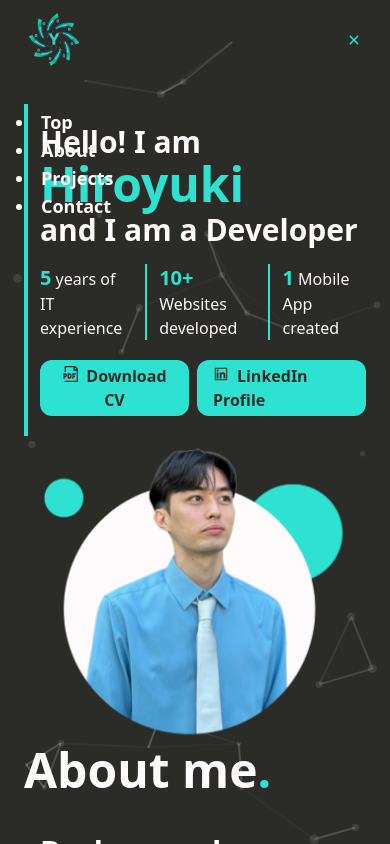
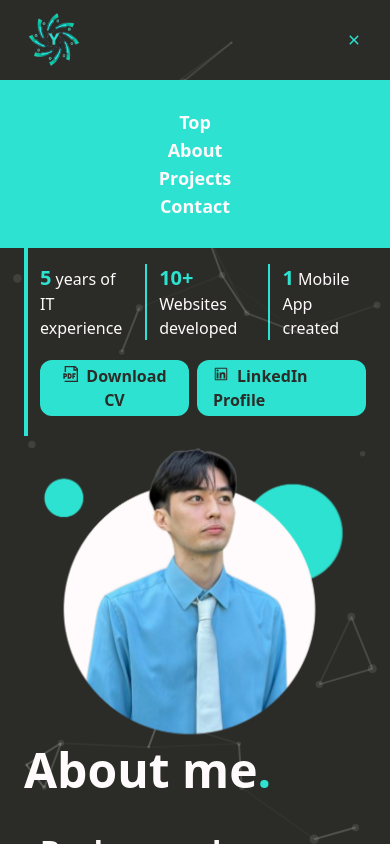
Before and after one commit to hyukidp/portfolio, a React (Vite) app: page / in a window 390 px wide. Both pictures are taken after a click on the button 354 px from the left and 40 px from the top of the page. Shown: the top 844 px of the page. Built offline with nearby package versions, Linux system fonts and the light colour scheme.

Commit message:
deployment

```diff
--- a/src/components/Header.tsx
+++ b/src/components/Header.tsx
@@ -52,13 +52,15 @@ const Header = () => {
               </button>
             </div>
 
-            <div className={`space-y-4 w-full px-4 mt-20 py-7 bg-brandPrimary ${ isMenuOpen ? "block fixed top-0 left-0": "hidden"}`}>
-              <nav className="flex flex-col">
-                <li className="text-lg text-neutralWhite font-semibold hover:text-cyan-500 hover:-translate-y-1 duration-200">Top</li>
+            <div className={`space-y-4 w-full px-4 mt-20 py-7 bg-neutralCyan ${ isMenuOpen ? "block fixed top-0 left-0": "hidden"}`}>
+              <nav className="flex flex-col text-center">
+                <ul>
+                  <li className="text-lg text-neutralWhite font-semibold hover:text-cyan-500 hover:-translate-y-1 duration-200">Top</li>
                     <li className="text-lg text-neutralWhite font-semibold hover:text-cyan-500 hover:-translate-y-1 duration-200">About</li>
                     <li className="text-lg text-neutralWhite font-semibold hover:text-cyan-500 hover:-translate-y-1 duration-200">Projects</li>
                     <li className="text-lg text-neutralWhite font-semibold hover:text-cyan-500 hover:-translate-y-1 duration-200">Contact</li>
-                </nav>
+                </ul>
+              </nav>
             </div>
         </div>
     </div>
```
